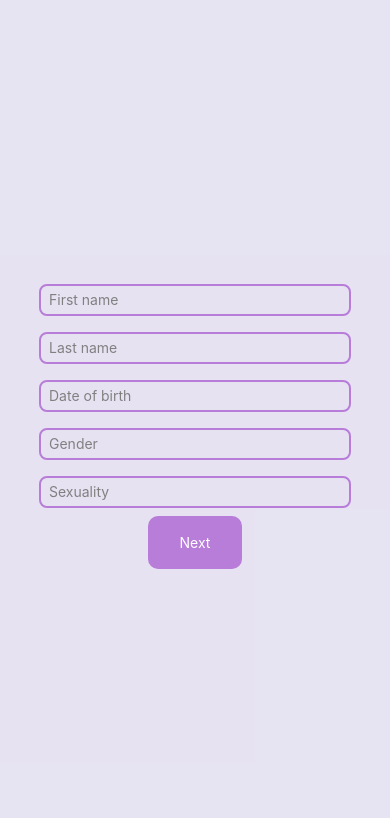
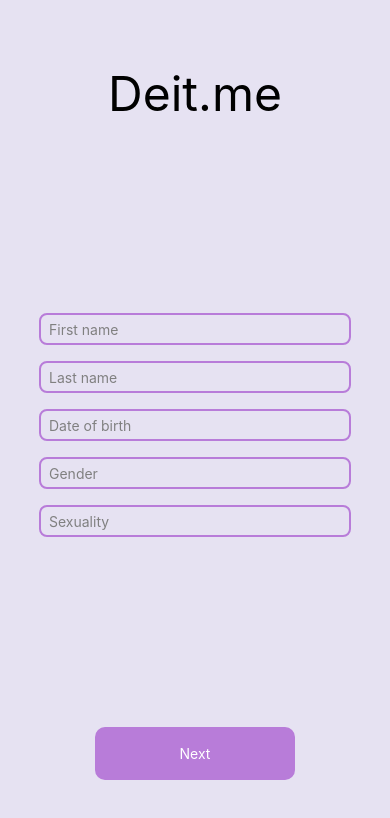
Before and after one commit to djanYaz/Deit.me, a React Native app in the folder app/: screen /Register in a window 390 px wide. Shown: the top 818 px of the page. Built offline with nearby package versions, Linux system fonts and the light colour scheme.

Commit message:
add selection of hobbies

```diff
--- a/app/src/components/Hobby.tsx
+++ b/app/src/components/Hobby.tsx
@@ -1,11 +1,21 @@
 import React from 'react';
 import { StyleSheet, Text } from 'react-native';
 
+const defaultTintColor = '#b87cd9';
 export interface HobbyProps {
   name: string;
+  onPress?: () => void;
+  tintColor?: string;
 }
 export default function Hobby(props: HobbyProps) {
-  return <Text style={styles.hobby}>{props.name}</Text>;
+  const backgroundColor = {
+    backgroundColor: props.tintColor || defaultTintColor,
+  };
+  return (
+    <Text onPress={props.onPress} style={[styles.hobby, backgroundColor]}>
+      {props.name}
+    </Text>
+  );
 }
 
 const styles = StyleSheet.create({
@@ -14,7 +24,6 @@ const styles = StyleSheet.create({
     textAlign: 'center',
     borderRadius: 32,
     fontSize: 16,
-    backgroundColor: '#b87cd9',
     paddingVertical: 2,
     paddingHorizontal: 8,
     margin: 1,
--- a/app/src/screens/Register.tsx
+++ b/app/src/screens/Register.tsx
@@ -1,15 +1,141 @@
 import React, { useRef, useState } from 'react';
-import { Animated, Dimensions, StyleSheet, View } from 'react-native';
+import { Animated, Dimensions, StyleSheet, Text, View } from 'react-native';
+import { ScrollView } from 'react-native-gesture-handler';
 import CustomButton from '../components/CustomButton';
+import Hobby from '../components/Hobby';
 import ScreenView from '../components/ScreenView';
 import CustomTextInput from '../components/TextInput';
 import rootNavigation from '../rootNavigation';
 
+const defaultHobbies = [
+  '1.9TDI',
+  'Tesni P',
+  'Macki',
+  'BMW',
+  'Dupe',
+  'Cross',
+  'Drift',
+  'Cici',
+  // 'MMA',
+  // 'Cars',
+  // 'Macki',
+  // 'BMW',
+  // 'Dupe',
+  // 'Cross',
+  // 'Drift',
+  // 'Cici',
+  // 'MMA',
+  // 'Cars',
+  // 'Macki',
+  // 'BMW',
+  // 'Dupe',
+  // 'Cross',
+  // 'Drift',
+  // 'Cici',
+  // 'MMA',
+  // 'Cars',
+  // 'Macki',
+  // 'BMW',
+  // 'Dupe',
+  // 'Cross',
+  // 'Drift',
+  // 'Cici',
+  // 'MMA',
+  // 'Cars',
+  // 'Macki',
+  // 'BMW',
+  // 'Dupe',
+  // 'Cross',
+  // 'Drift',
+  // 'Cici',
+  // 'MMA',
+  // 'Cars',
+  // 'Macki',
+  // 'BMW',
+  // 'Dupe',
+  // 'Cross',
+  // 'Drift',
+  // 'Cici',
+  // 'MMA',
+  // 'Cars',
+  // 'Macki',
+  // 'BMW',
+  // 'Dupe',
+  // 'Cross',
+  // 'Drift',
+  // 'Cici',
+  // 'MMA',
+  // 'Cars',
+  // 'Macki',
+  // 'BMW',
+  // 'Dupe',
+  // 'Cross',
+  // 'Drift',
+  // 'Cici',
+  // 'MMA',
+  // 'Cars',
+  // 'Macki',
+  // 'BMW',
+  // 'Dupe',
+  // 'Cross',
+  // 'Drift',
+  // 'Cici',
+  // 'MMA',
+  // 'Cars',
+  // 'Macki',
+  // 'BMW',
+  // 'Dupe',
+  // 'Cross',
+  // 'Drift',
+  // 'Cici',
+  // 'MMA',
+  // 'Cars',
+  // 'Macki',
+  // 'BMW',
+  // 'Dupe',
+  // 'Cross',
+  // 'Drift',
+  // 'Cici',
+  // 'MMA',
+  // 'Cars',
+  // 'Macki',
+  // 'BMW',
+  // 'Dupe',
+  // 'Cross',
+  // 'Drift',
+  // 'Cici',
+  // 'MMA',
+  // 'Cars',
+  // 'Macki',
+  // 'BMW',
+  // 'Dupe',
+  // 'Cross',
+  // 'Drift',
+  // 'Cici',
+  // 'MMA',
+  // 'Cars',
+  // 'Macki',
+  // 'BMW',
+  // 'Dupe',
+  // 'Cross',
+  // 'Drift',
+  // 'Cici',
+  // 'MMA',
+  // 'Cars',
+];
+const slideAnimationDuration = 300;
+
 export default function Register() {
-  const parts = [renderPersonalInformationPath(), renderCredentialsPart()];
+  const [hobbies, setHobbies] = useState(defaultHobbies);
+  const [selectedHobbies, setSelectedHobbies] = useState<string[]>([]);
+  const parts = [
+    renderPersonalInformationPath(),
+    renderCredentialsPart(),
+    renderInfoPart(),
+    renderHobbies(),
+  ];
   const [registrationPart, setRegistrationPart] = useState(0);
   const animationX = useRef(new Animated.Value(0)).current;
-  const slideAnimationDuration = 300;
   const slideOutAnimation = Animated.sequence([
     Animated.timing(animationX, {
       toValue: -Dimensions.get('window').width,
@@ -19,14 +145,12 @@ export default function Register() {
     Animated.timing(animationX, {
       toValue: Dimensions.get('window').width,
       duration: 0,
-      delay: slideAnimationDuration,
       useNativeDriver: true,
     }),
   ]);
   const slideInAnimation = Animated.timing(animationX, {
     toValue: 0,
     duration: slideAnimationDuration,
-    delay: slideAnimationDuration,
     useNativeDriver: true,
   });
   function handleRegister() {
@@ -38,6 +162,20 @@ export default function Register() {
         slideInAnimation.start();
       });
     }
+  }
+
+  function handleSelectHobby(name: string, index: number) {
+    selectedHobbies.push(hobbies[index]);
+    setSelectedHobbies([...selectedHobbies]);
+    hobbies.splice(index, 1);
+    setHobbies([...hobbies]);
+  }
+
+  function handleDeselectHobby(name: string, index: number) {
+    selectedHobbies.splice(index, 1);
+    setSelectedHobbies([...selectedHobbies]);
+    hobbies.push(name);
+    setHobbies([...hobbies]);
   }
 
   function getRegisterButtonName() {
@@ -59,14 +197,42 @@ export default function Register() {
   function renderCredentialsPart() {
     return (
       <>
-        <CustomTextInput style={styles.input} placeholder="email" />
+        <CustomTextInput placeholder="email" />
         <CustomTextInput
           placeholder="password"
           textContentType="password"
           secureTextEntry
-          style={styles.input}
         />
       </>
+    );
+  }
+
+  function renderInfoPart() {
+    return <Text style={styles.title}>Now we'll add your interests...</Text>;
+  }
+
+  function renderHobbies() {
+    const hobbiesComponents = hobbies.map((hobby, index) => {
+      return (
+        <Hobby name={hobby} onPress={() => handleSelectHobby(hobby, index)} />
+      );
+    });
+    const selectedHobbiesComponents = selectedHobbies.map((hobby, index) => {
+      return (
+        <Hobby
+          name={hobby}
+          onPress={() => handleDeselectHobby(hobby, index)}
+          tintColor="black"
+        />
+      );
+    });
+    return (
+      <ScrollView style={styles.hobbiesScrollContainer}>
+        <View style={styles.hobbiesContainer}>
+          {selectedHobbiesComponents}
+          {hobbiesComponents}
+        </View>
+      </ScrollView>
     );
   }
 
@@ -83,15 +249,21 @@ export default function Register() {
 
   return (
     <ScreenView style={styles.container}>
+      <Text style={styles.title}>Deit.me</Text>
       {handleRenderOfPart()}
-      <CustomButton title={getRegisterButtonName()} onPress={handleRegister} />
+      <CustomButton
+        title={getRegisterButtonName()}
+        onPress={handleRegister}
+        style={styles.button}
+      />
     </ScreenView>
   );
 }
 
 const styles = StyleSheet.create({
   container: {
-    justifyContent: 'center',
+    justifyContent: 'space-between',
+    paddingVertical: 64,
     alignItems: 'center',
   },
   partContainer: {
@@ -100,5 +272,19 @@ const styles = StyleSheet.create({
     justifyContent: 'center',
     alignItems: 'center',
   },
-  input: {},
+  title: {
+    fontSize: 48,
+  },
+  button: {
+    width: 200,
+  },
+  hobbiesContainer: {
+    flexWrap: 'wrap',
+    width: '100%',
+    flexDirection: 'row',
+    padding: 32,
+  },
+  hobbiesScrollContainer: {
+    height: '70%',
+  },
 });
```
